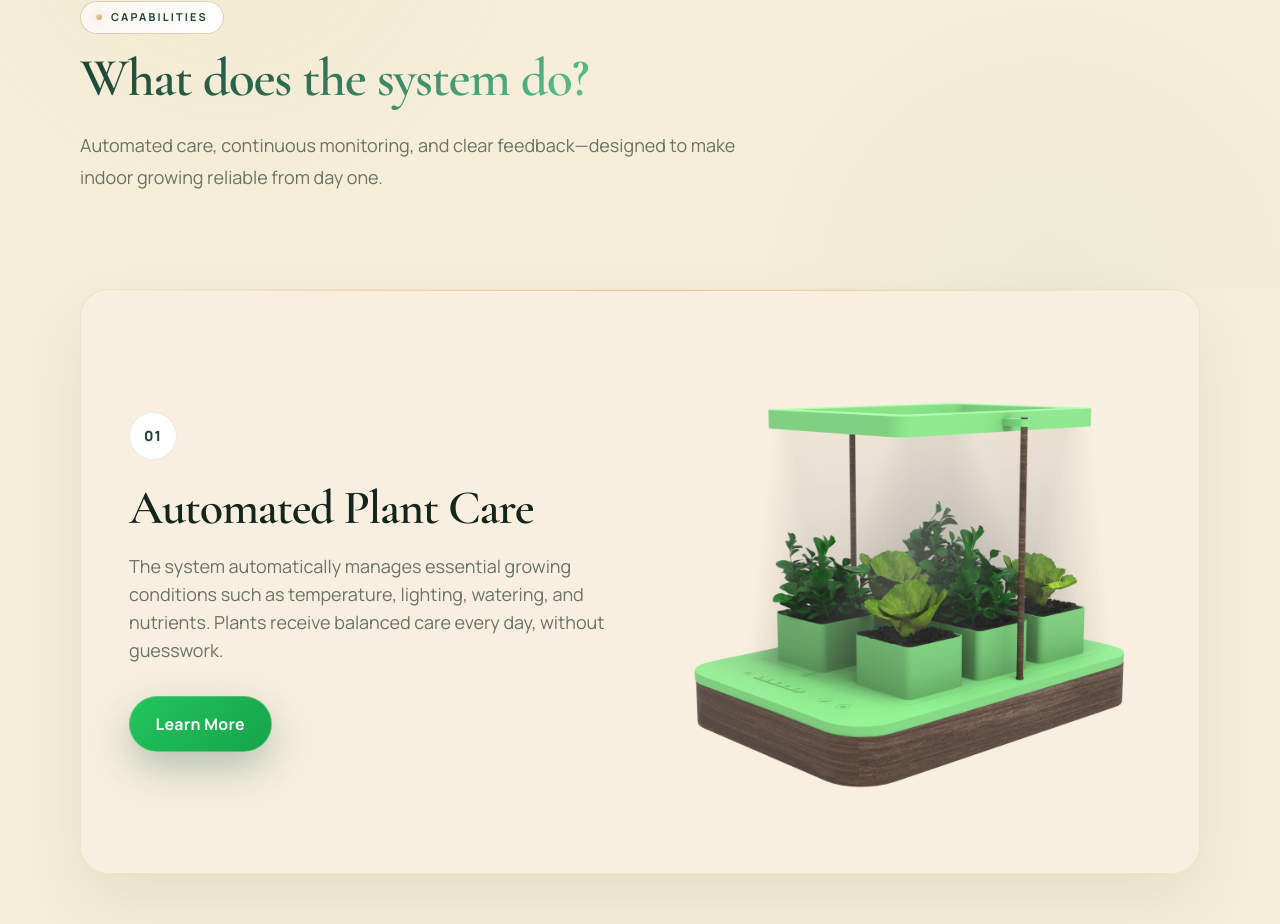
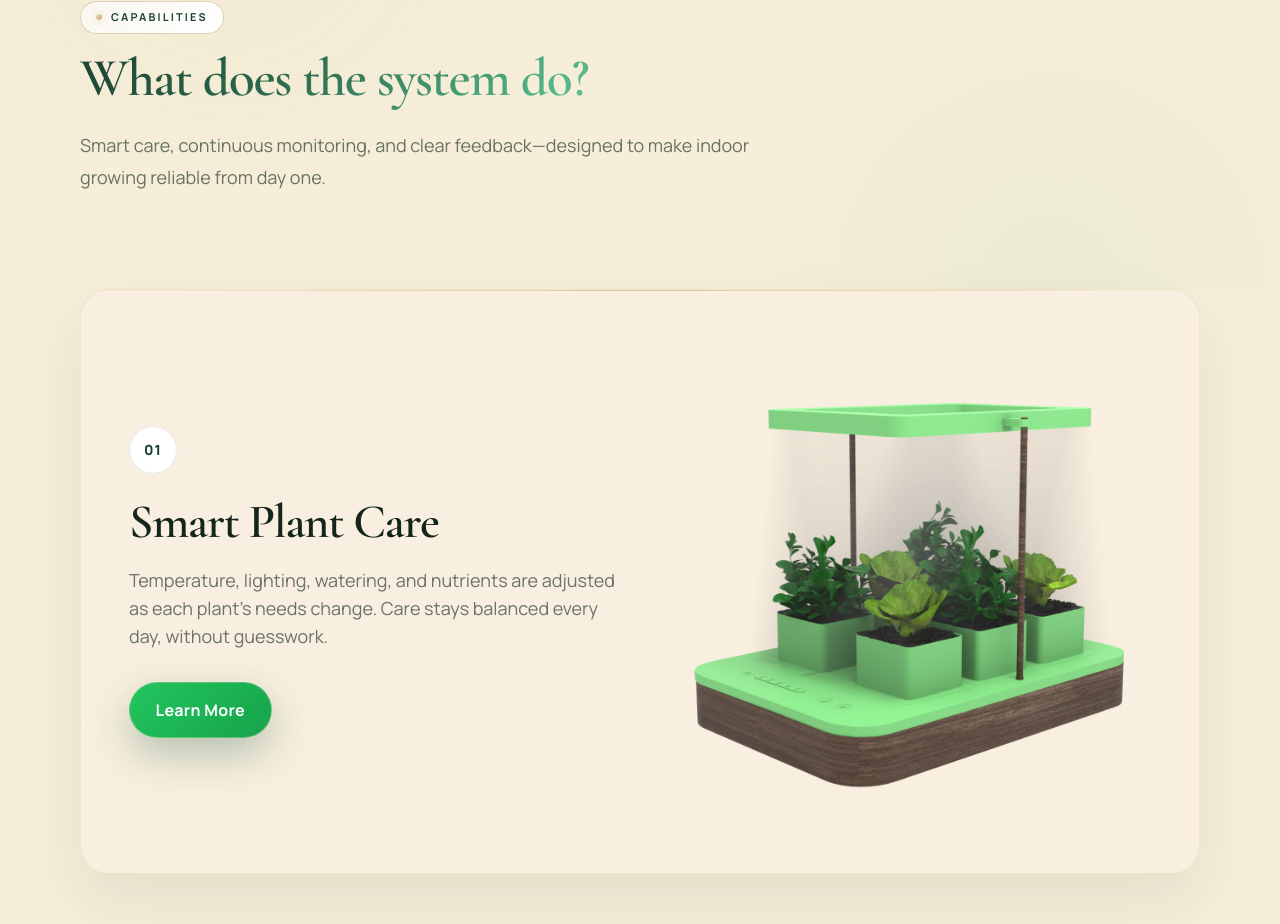
Before and after one commit to Creative-IT-Soft/indoorplant, a Next.js app: page / in a window 1280 px wide. Shown: the part 1994-2918 px from the top of the page. Built offline with nearby package versions, Linux system fonts and the light colour scheme.

Commit message:
Describe the first capability as smart care that adjusts growing conditions.
Keep monitoring as its own section so the two descriptions do not overlap.

```diff
--- a/src/components/Applications/Features.tsx
+++ b/src/components/Applications/Features.tsx
@@ -17,7 +17,7 @@ export default function Features() {
           <SectionHeading
             eyebrow="Capabilities"
             title="What does the system do?"
-            description="Automated care, continuous monitoring, and clear feedback—designed to make indoor growing reliable from day one."
+            description="Smart care, continuous monitoring, and clear feedback—designed to make indoor growing reliable from day one."
           />
         </div>
       </Element>
@@ -28,12 +28,12 @@ export default function Features() {
             <div className="max-w-xl">
               <span className="feature-index mb-6">01</span>
               <h2 className="section-title text-[color:var(--text)] md:text-4xl lg:text-5xl">
-                Automated Plant Care
+                Smart Plant Care
               </h2>
               <p className="mt-5 text-base leading-relaxed text-[color:var(--muted-text)] md:text-lg">
-                The system automatically manages essential growing conditions such
-                as temperature, lighting, watering, and nutrients. Plants receive
-                balanced care every day, without guesswork.
+                Temperature, lighting, watering, and nutrients are adjusted as
+                each plant&apos;s needs change. Care stays balanced every day,
+                without guesswork.
               </p>
               <button className="btn-primary quote mt-8 px-6 py-3 text-sm md:text-base">
                 Learn More
@@ -44,7 +44,7 @@ export default function Features() {
               <BlurredImage
                 backgroundImage="/assets/images/graphite.png"
                 src="/assets/images/mintgreen.png"
-                alt="Automated Plant Care"
+                alt="Smart Plant Care"
                 width={2000}
                 height={2000}
                 imageClassName="rounded-[1.5rem]"
```
